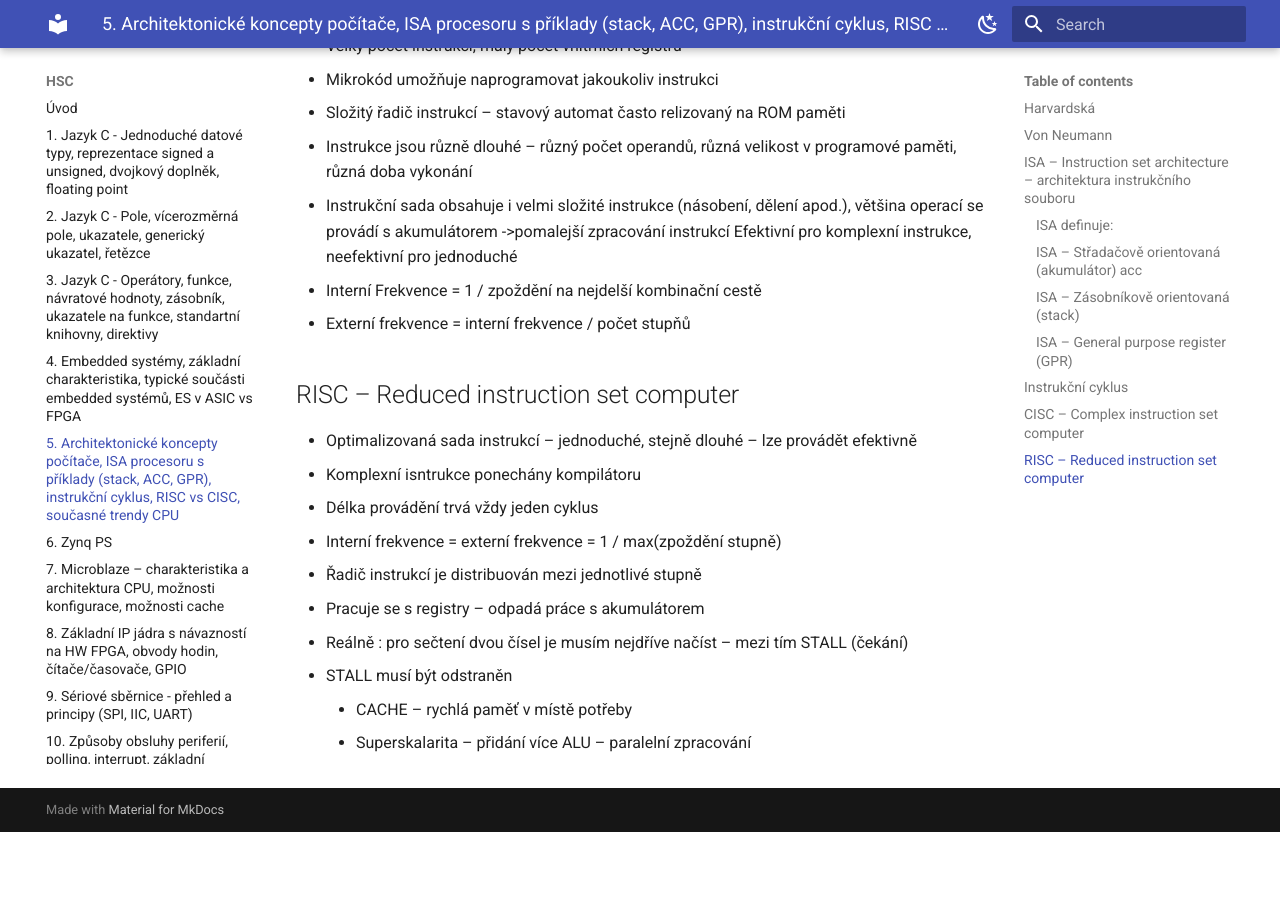
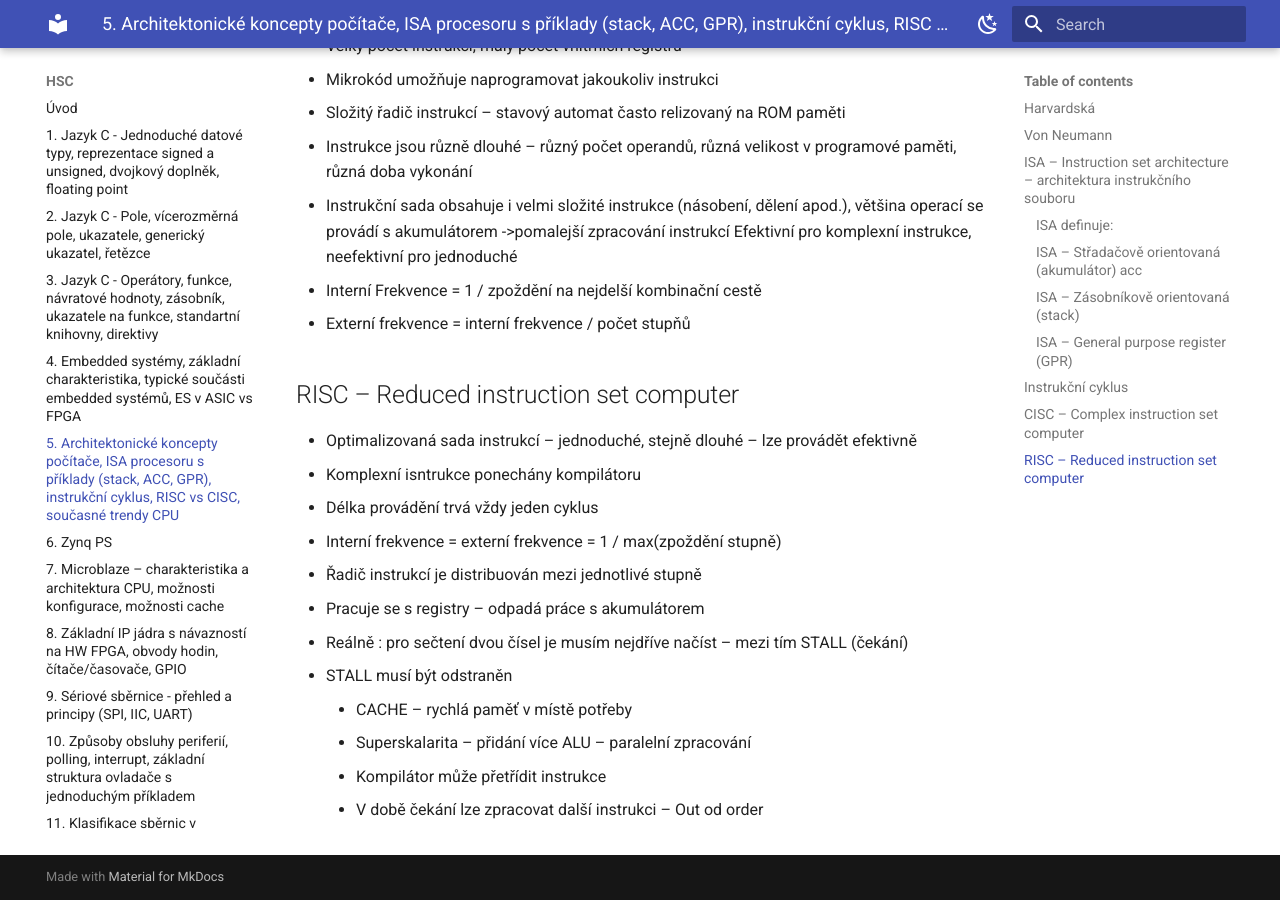
Before and after one commit to jakubklimo/HSC, an MkDocs documentation site: the page built from docs/HSC_5.md, in a window 1280 px wide and 900 px high, scrolled down 3602 px. Built offline with MkDocs 1.6.1 and Material for MkDocs 9.7.7, drawn with Linux system fonts in a browser that asks for light colours; before the commit the page ends 4434 px from its top, so only the background shows below that.

Commit message:
Update HSC_5.md

```diff
--- a/docs/HSC_5.md
+++ b/docs/HSC_5.md
@@ -113,3 +113,5 @@
 - STALL musí být odstraněn
     - CACHE – rychlá paměť v místě potřeby
     - Superskalarita – přidání více ALU – paralelní zpracování
+    - Kompilátor může přetřídit instrukce
+    - V době čekání lze zpracovat další instrukci – Out od order
```
